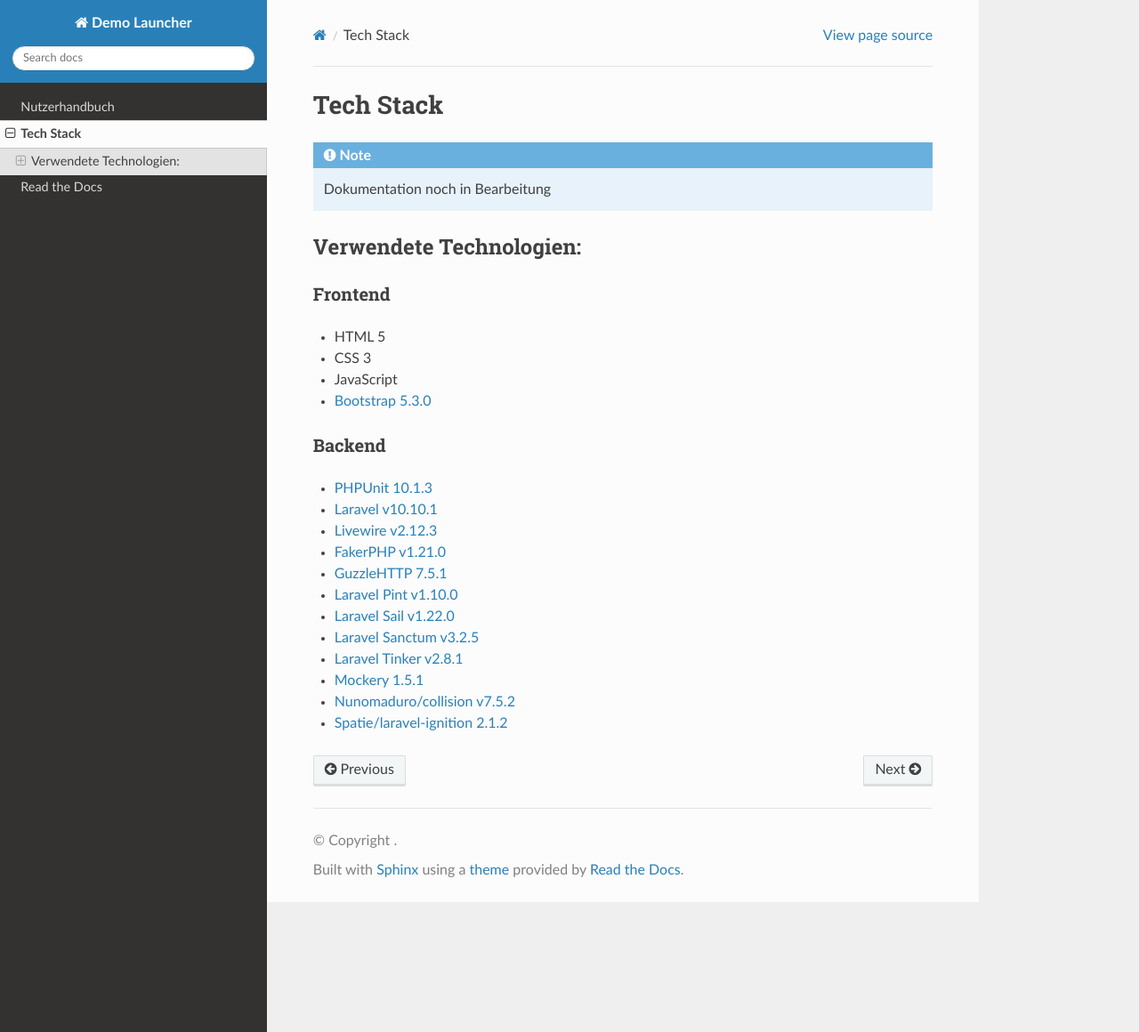
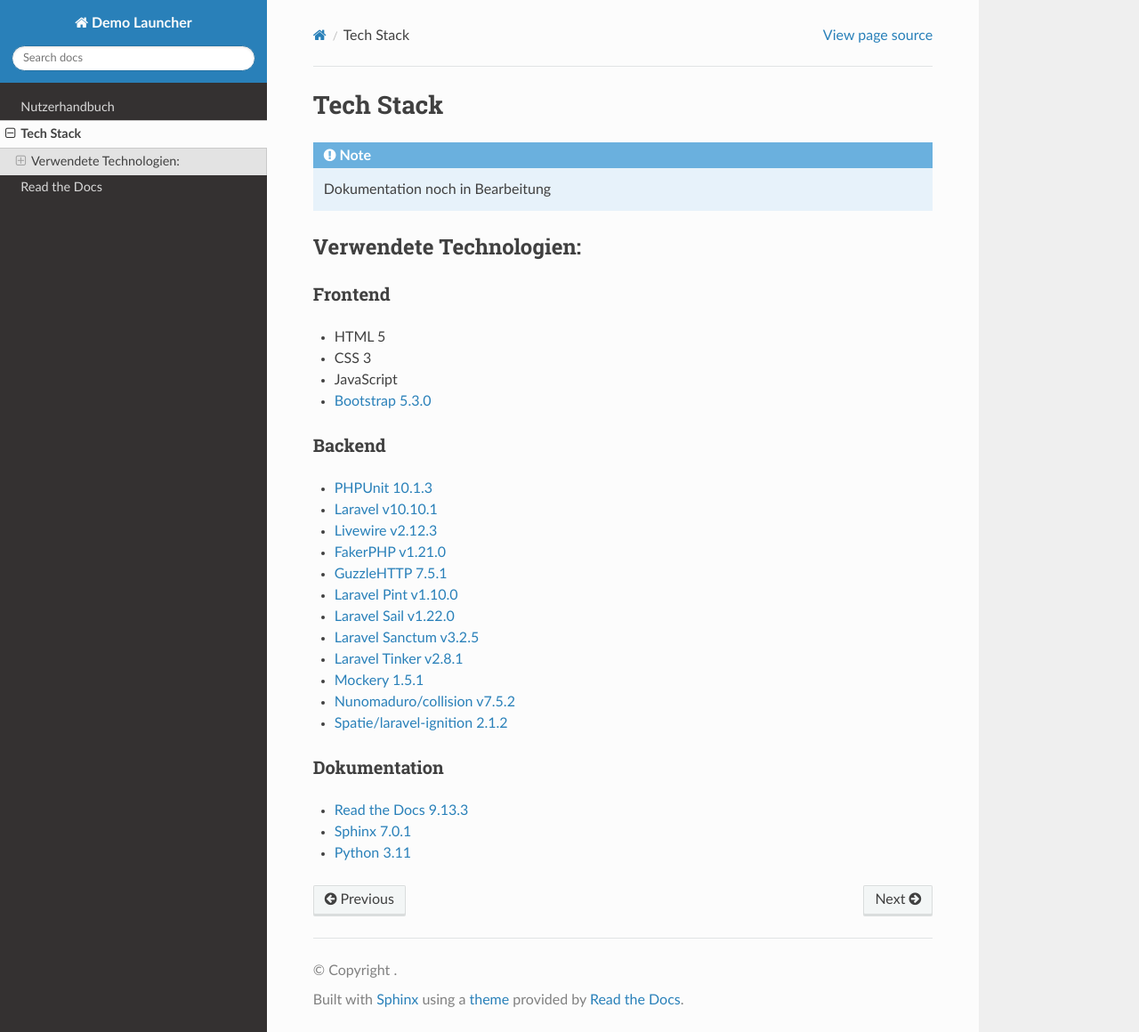
Before and after one commit to yazawa69/SWD-Gruppe-1-DemoLauncher, a Sphinx documentation site: the page built from docs/tech_stack.rst, in a window 1280 px wide and 1160 px high. Shown: the whole window at 89% size. Built offline with Sphinx 7.4.7 and the Read the Docs theme 2.0.0, drawn with Linux system fonts in a browser that asks for light colours.

Commit message:
added info to docs

```diff
--- a/docs/conf.py
+++ b/docs/conf.py
@@ -1,7 +1,7 @@
 # -- Project information
 
 project = 'Demo Launcher'
-author = "Nico Berndt, Vadim Borejko, Ethan Fuchs, Guido Grün,\nLea Hergert, Lisa Kutowinski, Mattis Petroll, Marit Zenker"
+author = "Nico Berndt, Vadim Borejko, Ethan Fuchs, Guido Grün, Lea Hergert, Lisa Kutowinski, Mattis Petroll, Marit Zenker"
 
 # -- General configuration
 
--- a/docs/tech_stack.rst
+++ b/docs/tech_stack.rst
@@ -33,3 +33,10 @@
 * `Mockery 1.5.1 <https://github.com/mockery/mockery>`_
 * `Nunomaduro/collision v7.5.2 <https://packagist.org/packages/nunomaduro/collision>`_
 * `Spatie/laravel-ignition 2.1.2 <https://packagist.org/packages/spatie/ignition>`_
+
+
+Dokumentation
+========================
+* `Read the Docs 9.13.3 <https://readthedocs.org/>`_
+* `Sphinx 7.0.1 <https://www.sphinx-doc.org/en/master/>`_
+* `Python 3.11 <https://www.python.org/>`_
```
